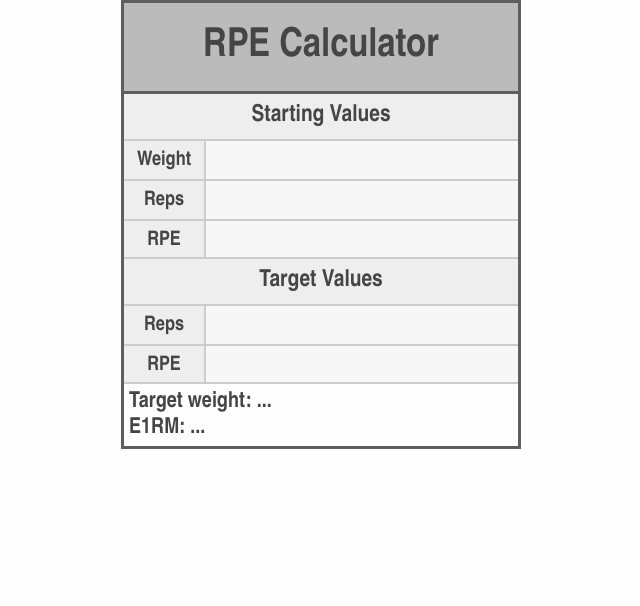
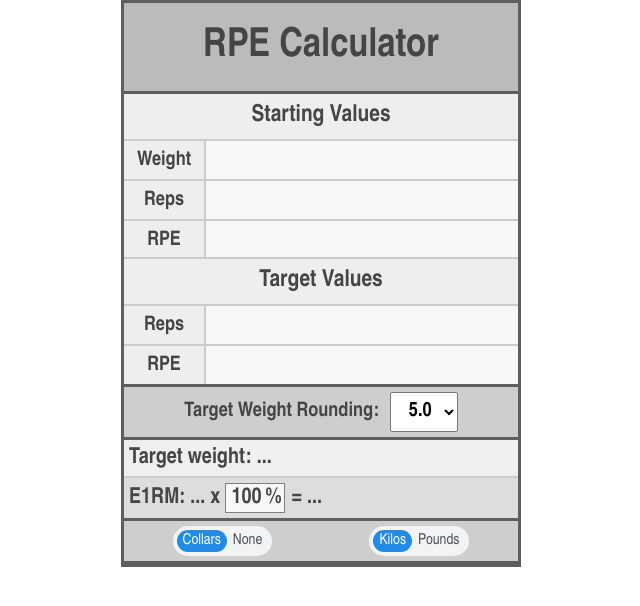
Before and after one commit to zack/rpe, a React (Vite) app: page / in a window 1280 px wide. Shown: the top 606 px of the page, without its empty margins (319-959 px from the left). Built offline with nearby package versions, Linux system fonts and the light colour scheme; a web font is replaced by a local one.

Commit message:
everything working up to collars/kilos selectors

```diff
--- a/package.json
+++ b/package.json
@@ -10,6 +10,8 @@
     "preview": "vite preview"
   },
   "dependencies": {
+    "@mantine/core": "^8.3.10",
+    "@mantine/hooks": "^8.3.10",
     "react": "^19.2.0",
     "react-dom": "^19.2.0"
   },
@@ -26,9 +28,9 @@
     "globals": "^16.5.0",
     "typescript": "~5.9.3",
     "typescript-eslint": "^8.46.4",
-    "vite": "npm:rolldown-vite@7.2.5"
+    "vite": "^7.2.7"
   },
   "overrides": {
-    "vite": "npm:rolldown-vite@7.2.5"
+    "vite": "^7.2.7"
   }
 }
--- a/src/App.css
+++ b/src/App.css
@@ -9,17 +9,11 @@
 
 html,
 body {
-  background-color: #FEFEFE;
-  color: #454545;
-  font-family: "RobotCondensed", "Arial Narrow", Arial, sans-serif;
   font-size: 20px;
 }
 
-body {
-  margin: 0;
-}
-
 #root {
+  line-height: normal;
   border-top: 0;
   border: 3px solid #5E5E5E;
   margin: 0 auto;
@@ -41,9 +35,19 @@ body {
 }
 
 .results {
-  margin: 5px;
   font-weight: bold;
   font-size: 22px;
+}
+
+.results .target {
+  padding: 5px;
+  background-color: #EFEFEF;
+  border-bottom: 2px solid #CCCCCC;
+}
+
+.results .e1rm {
+  padding: 5px;
+  background-color: #DDDDDD;
 }
 
 .bar-loader {
@@ -211,8 +215,20 @@ input.bar-weight {
 .options {
   background-color: #CECECE;
   border-top: 3px solid #5E5E5E;
+  border-bottom: 3px solid #5E5E5E;
   padding: 5px 0;
+}
+
+.options.one {
+  font-weight: bold;
   text-align: center;
+}
+
+.options.two {
+  display: flex;
+  justify-content: space-around;
+  align-items: center;
+  font-weight: bold;
 }
 
 .options label.rounding {
@@ -263,7 +279,7 @@ h2 {
   position: relative;
 }
 
-label {
+.input-row label {
   background-color: #EEEEEE;
   border-top: 2px solid #CCCCCC;
   display: inline-block;
@@ -288,7 +304,7 @@ input.text {
   border-bottom: 0;
   border-right: 0;
   color: #454545;
-  font-size: 20px;
+  font-size: 22px;
   font-weight: bold;
   height: 40px;
   line-height: 18px;
@@ -304,7 +320,7 @@ input.text:focus-visible {
   border: 2px solid #2B7FFF;
   border-bottom: none;
   border-right: none;
-  box-shadow: 3px 0px #2B7FFF, 0 2px #2B7FFF, 3px 2px #2B7FFF;
+  box-shadow: 0 2px #2B7FFF, inset -2px 0px #2B7FFF;
   outline: none;
   z-index: 1;
 }
@@ -315,8 +331,17 @@ input.e1rm-multiplier {
     height: 30px;
     padding: 2px;
     position: relative;
-    width: 45px;
-    text-align: center;
+    padding-left: 5px;
+    width: 60px;
+}
+
+.e1rm-percent {
+  margin-right: -10px;
+  display: inline;
+  position: relative;
+  right: 20px;
+  user-select: none;
+  z-index: 1;
 }
 
 .input-row.border-bottom .input-container input {
@@ -325,7 +350,7 @@ input.e1rm-multiplier {
 
 .input-row.border-bottom .input-container input:focus-visible {
   border-bottom: 2px solid #2B7FFF;
-  box-shadow: 3px 0px #2B7FFF;
+  box-shadow: inset -2px 0px #2B7FFF;
 }
 
 .input-row .error {
--- a/src/App.tsx
+++ b/src/App.tsx
@@ -1,5 +1,10 @@
 import { useState } from 'react'
-import './App.css'
+import { SegmentedControl } from "@mantine/core";
+
+import '@mantine/core/styles/FloatingIndicator.css';
+import '@mantine/core/styles/SegmentedControl.css';
+
+import "./App.css";
 
 type RPE = 5 | 6 | 7 | 8 | 9 | 10;
 
@@ -12,6 +17,10 @@ const RPE_FUNCTIONS = {
   8: (x: number) => -0.0259*(x-1) + 0.917,
   9: (x: number) => -0.0262*(x-1) + 0.947,
   10: (x: number) => -0.0277*(x-1) + 0.993,
+}
+
+function roundTo(value: number, rounding: number) {
+  return Math.round(value / rounding) * rounding;
 }
 
 const getRPECoefficient = (reps: RPE, rpe: number) => {
@@ -38,9 +47,17 @@ function App() {
   const [startingRPEFocused, setStartingRPEFocused] = useState(false);
   const [targetRPEFocused, setTargetRPEFocused] = useState(false);
 
+  const [rounding, setRounding] = useState(5);
+
+  const [e1RMMultiplier, setE1RMMultiplier] = useState("100");
+
+  const [useCollars, setUseCollars] = useState('Collars');
+  const [platesUnit, setPlatesUnit] = useState('Kilos');
+
   const startingWeightNum = Number(startingWeight);
   const startingRPENum = Number(startingRPE);
   const targetRPENum = Number(targetRPE);
+  const e1RMMultiplierNum = Number(e1RMMultiplier);;
 
   const errors = {
     startingWeight: "",
@@ -185,7 +202,7 @@ function App() {
         <div className="error">{errors.targetReps}</div>
       </div>
 
-      <div className={`input-row border-bottom ${errors.targetRPE && "error"}`}>
+      <div className={`input-row ${errors.targetRPE && "error"}`}>
         <div className="input-container">
           <label htmlFor="target-RPE"> RPE </label>
 
@@ -194,7 +211,7 @@ function App() {
             id="target-rpe"
             inputMode="numeric"
             onBlur={() => setTargetRPEFocused(false)}
-            onChange={(e) => setTargetRPE(e.target.value)}
+            onChange={(e) => setTargetRPE(e.target.value.replace(/[^0-9.]/g,""))}
             onFocus={() => setTargetRPEFocused(true)}
             value={targetRPE ? targetRPE : ""}
           />
@@ -203,9 +220,54 @@ function App() {
         <div className="error">{errors.targetRPE}</div>
       </div>
 
+      <div className="options one">
+        <label className="rounding" htmlFor="rounding" style={{ marginRight: "6px" }}> Target Weight Rounding: </label>
+        <select className="rounding" id="rounding" name="rounding" onChange={(e) => setRounding(Number(e.target.value))} style={{ paddingLeft: "14px" }}>
+          <option value="5"> 5.0 </option>
+          <option value="2.5"> 2.5 </option>
+          <option value="1"> 1.0 </option>
+          <option value="0.01"> 0.01 </option>
+        </select>
+      </div>
+
       <div className="results">
-        <div> Target weight: { showTargetWeight ? targetWeight.toFixed(2) : "..." } </div>
-        <div> E1RM: { showE1RM ? e1RM.toFixed(2) : "..." } </div>
+        <div className="target"> Target weight: { showTargetWeight ? roundTo(targetWeight, rounding).toFixed(2) : "..." } </div>
+        <div className="e1rm">
+          E1RM: { showE1RM ? e1RM.toFixed(2) : "..." }
+          {" "}x{" "}
+          <input
+            className="e1rm-multiplier text"
+            inputMode="numeric"
+            maxLength={3}
+            onChange={(e) => setE1RMMultiplier(e.target.value.replace(/[^0-9.]/g,""))}
+            value={e1RMMultiplierNum ? e1RMMultiplierNum : ""}
+          />
+          <div className="e1rm-percent">
+            %
+          </div>
+          ={" "}
+          { showE1RM ? (e1RM * (e1RMMultiplierNum/100)).toFixed(2) : "..." }
+        </div>
+      </div>
+
+      <div className="options two">
+        <SegmentedControl
+          color="blue"
+          size="xs"
+          radius="xl"
+          value={useCollars}
+          onChange={setUseCollars}
+          data={[{ value: 'Collars', label: 'Collars' } , { value: 'None', label: 'None' }]}
+        />
+
+        <SegmentedControl
+          color="blue"
+          size="xs"
+          radius="xl"
+          value={platesUnit}
+          onChange={setPlatesUnit}
+          data={[{ value: 'Kilos', label: 'Kilos' } , { value: 'Pounds', label: 'Pounds' }]}
+        />
       </div>
     </>
   )
--- a/src/main.tsx
+++ b/src/main.tsx
@@ -1,9 +1,23 @@
 import { StrictMode } from 'react'
 import { createRoot } from 'react-dom/client'
+import { MantineProvider } from '@mantine/core';
+import { createTheme } from "@mantine/core";
+
 import App from './App.tsx'
+
+import '@mantine/core/styles/baseline.css';
+import '@mantine/core/styles/default-css-variables.css';
+import '@mantine/core/styles/global.css';
+
+export const theme = createTheme({
+  fontFamily: "RobotCondensed, Arial Narrow, Arial, sans-serif",
+  black: "#454545",
+});
 
 createRoot(document.getElementById('root')!).render(
   <StrictMode>
-    <App />
+    <MantineProvider theme={ theme } >
+      <App />
+    </MantineProvider>
   </StrictMode>,
 )
```
Also changed, not shown: 1 other file (tests, documents, lock files or other folders).
